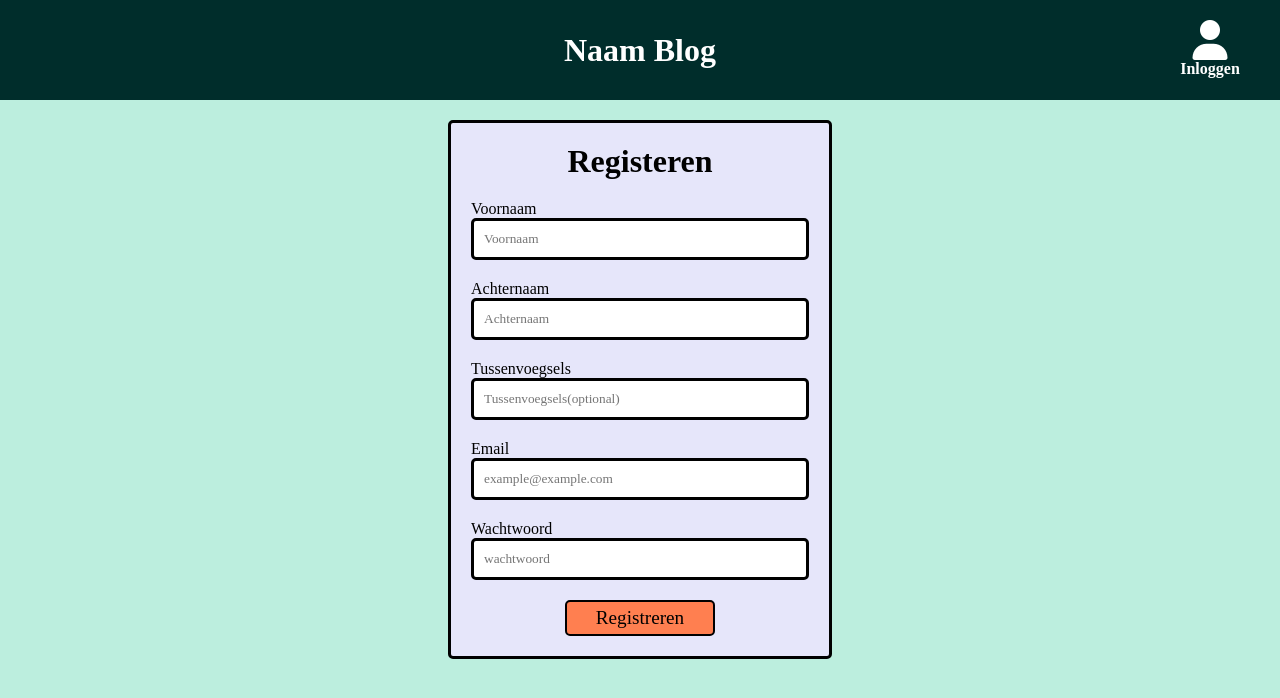
After one commit to RvSpijker/Blog, a PHP site: page /register.php in a window 1280 px wide. The commit adds this page. Shown: the top 698 px of the page. Run offline with PHP 8.4, Linux system fonts and the light colour scheme; some libraries are stand-ins or nearby versions; some web fonts are replaced.

Commit message:
cool header/login

```diff
--- a/css/style.css
+++ b/css/style.css
@@ -1,9 +1,16 @@
+@font-face {
+    font-family: 'MyWebFont';
+    src: url('../fonts/Rosemary 400.ttf'); /* Safari, Android, iOS */
+}
+
 * {
     margin: 0;
     padding: 0;
     box-sizing: border-box;
-    font-family: Arial, Helvetica, sans-serif;
+    font-family: MyWebFont;
 }
+
+
 
 /* :root {
     --clr-main: #05BFDB;
@@ -32,19 +39,55 @@ header {
         background: var(--clr-header);
         padding-left: 20px;
         padding-right: 20px;
+        background-image: -moz-linear-gradient(var(--clr-header), var(--clr-main));
 }
 
 main {
     margin-top: 100px;
 }
 
+.a-title {
+    text-decoration: none;
+}
+
 .title {
-    max-width:100%;
-    width: 100vw;
+    position: relative;
+    width: 50%;
     text-align: center;
     height: 100px;
     line-height: 100px;
     color: white;
+    margin: auto;
+}
+
+.logindiv {
+    position: absolute;
+    width: 100px;
+    height: 100px;
+    right: 20px;
+    top: 0;
+    color: white;
+
+}
+
+.user {
+    position: relative;
+    font-size: 40px;
+    width: 100px;
+    text-align: center;
+    top: 20px;
+}
+
+.login {
+    position: relative;
+    width: 100px;
+    text-align: center;
+    font-size: medium;
+    top: 20px;
+}
+
+.logindiv:hover {
+    text-decoration: underline;
 }
 
 .item1 { grid-area: main; }
@@ -89,9 +132,9 @@ main {
     object-fit: cover;
 }
 
-.blogtxt {
+/* .blogtxt {
 
-}
+} */
 
 .secblog {
     position: relative;
@@ -130,3 +173,50 @@ main {
     gap: 20px;
     padding: 20px;
 }
+
+/*============================= Login =============================*/
+
+.inlogform {
+    width: 30%;
+    margin: auto;
+    border: solid;
+    margin-top: 120px;
+    border-radius: 5px;
+    padding: 20px;
+    background-color: var(--clr-sec);
+    margin-bottom: 20px;
+}
+
+.formtitle {
+    width: 100%;
+    text-align: center;
+}
+
+.registerlink {
+    width: 100%;
+    text-align: center;
+}
+
+.input {
+    padding: 10px;
+    width: 100%;
+    border-radius: 5px;
+    border: solid;
+}
+
+.formbutton {
+    display: block;
+    margin: auto;
+    margin-top: 20px;
+    width: 150px;
+    padding: 5px;
+    justify-content: center;
+    background-color: var(--clr-main);
+    border: solid black 2px;
+    border-radius: 5px;
+    font-size: larger;
+}
+
+.inputdiv {
+    margin-top: 20px;
+}
--- /dev/null
+++ b/register.php
@@ -0,0 +1,29 @@
+<?php
+    include 'src/includes/header.php'
+?>
+<main>
+<form class="inlogform" action="src/formhandlers/register.php" method="POST">
+    <h1 class="formtitle">Registeren</h1>
+    <div class="inputdiv">
+        <label for="voornaam">Voornaam</label><br>
+        <input class="input" type="text" id="voornaam" name="firstname" placeholder="Voornaam"/>
+    </div>
+    <div class="inputdiv">
+        <label for="achternaam">Achternaam</label><br>
+        <input class="input" type="text" id="achternaam" name="lastname" placeholder="Achternaam"/>
+    </div>
+    <div class="inputdiv">
+        <label for="tussenvoegsels">Tussenvoegsels</label><br>
+        <input class="input" type="text" id="tussenvoegsels" name="prefix" placeholder="Tussenvoegsels(optional)"/>
+    </div>
+    <div class="inputdiv">
+        <label for="email">Email</label><br>
+        <input class="input" type="email" id="email" name="email" placeholder="example@example.com"/>
+    </div>
+    <div class="inputdiv">
+        <label for="wachtwoord">Wachtwoord</label><br>
+        <input class="input" type="password" id="wachtwoord" name="password" placeholder="wachtwoord"/>
+    </div>
+    <button class="formbutton" type="submit">Registreren</button>
+</form>
+</main>
--- a/src/includes/header.php
+++ b/src/includes/header.php
@@ -6,9 +6,18 @@
     <title>Blog</title>
 
     <link rel="stylesheet" href="css/style.css">
+    <link rel="shortcut icon" href="img/favicon2.gif" type="image/x-icon">
     <script src="https://kit.fontawesome.com/ded3297a45.js" crossorigin="anonymous"></script>
 </head>
 <body>
     <header>
-        <h1 class="title">Naam Blog</h1>
+        <a class="a-title" href="index.php">
+            <h1 class="title">Naam Blog</h1>
+        </a>
+        <a href="login.php">
+            <div class="logindiv">
+                <i class="user fa-solid fa-user"></i>
+                <h3 class="login">Inloggen</h3>
+            </div>
+        </a>
     </header>
```
Also changed, not shown: login.php (added, +18 -0 lines), img/banner.webp (added), img/favicon.gif (added), img/favicon2.gif (added), img/loading.webp (added), 1 other file.
